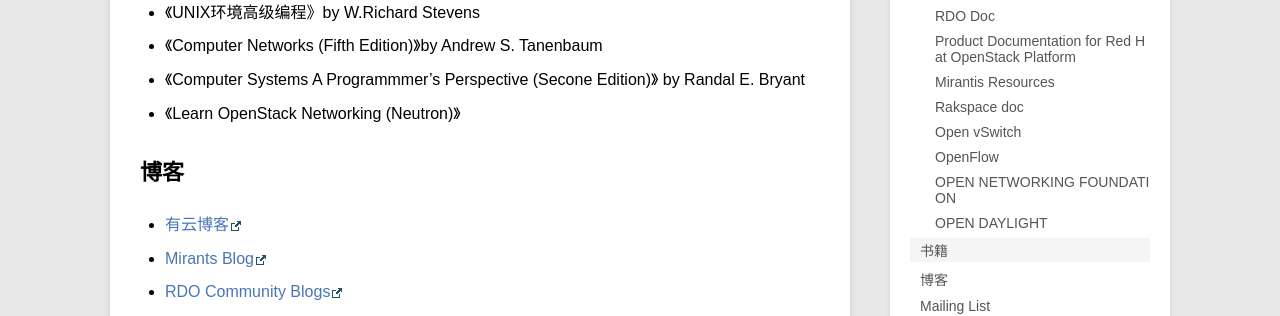
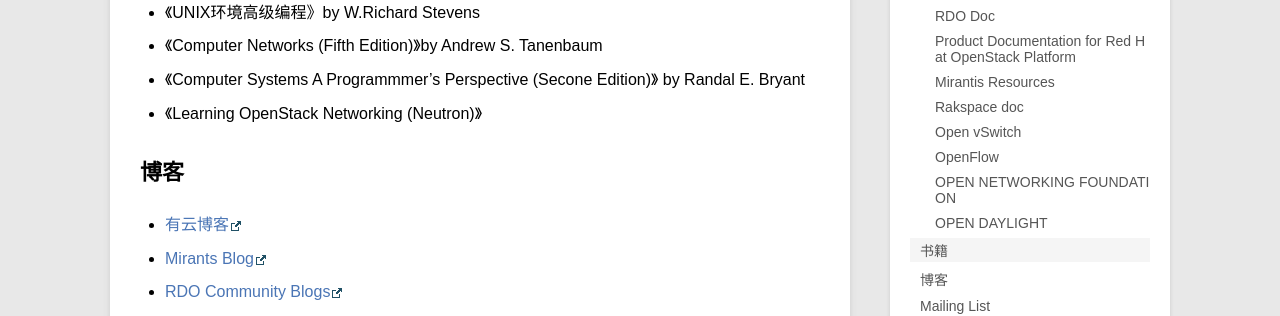
Before and after one commit to xiaofandh12/xiaofandh12.github.io, a Jekyll site: the page built from _posts/blog/2016-04-21-OpenStack-Nutron-Learning-Material.md, in a window 1280 px wide and 900 px high, scrolled down 2336 px. Shown: the part 155-471 px from the top of the window. Built offline with Jekyll 4.4.1, drawn with Linux system fonts in a browser that asks for light colours; Markdown is read by kramdown in place of the engine named in the settings; comment, search, counter and statistics services are not loaded.

Commit message:
在OpenStack Nutron学习资料中有本书的名字写错了

```diff
--- a/_posts/blog/2016-04-21-OpenStack-Nutron-Learning-Material.md
+++ b/_posts/blog/2016-04-21-OpenStack-Nutron-Learning-Material.md
@@ -77,7 +77,7 @@
 * 《UNIX环境高级编程》by W.Richard Stevens
 * 《Computer Networks (Fifth Edition)》by Andrew S. Tanenbaum
 * 《Computer Systems A Programmmer's Perspective (Secone Edition)》 by Randal E. Bryant
-* 《Learn OpenStack Networking (Neutron)》
+* 《Learning OpenStack Networking (Neutron)》
 
 
 ## 博客
```
